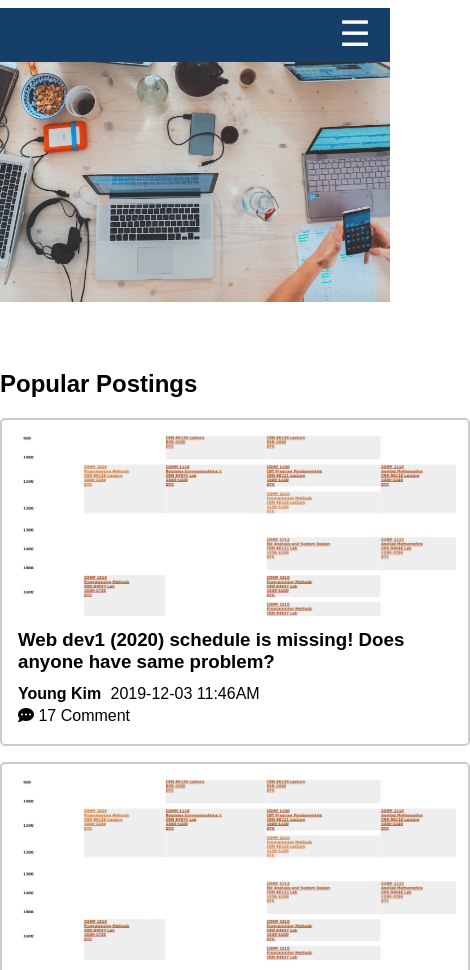
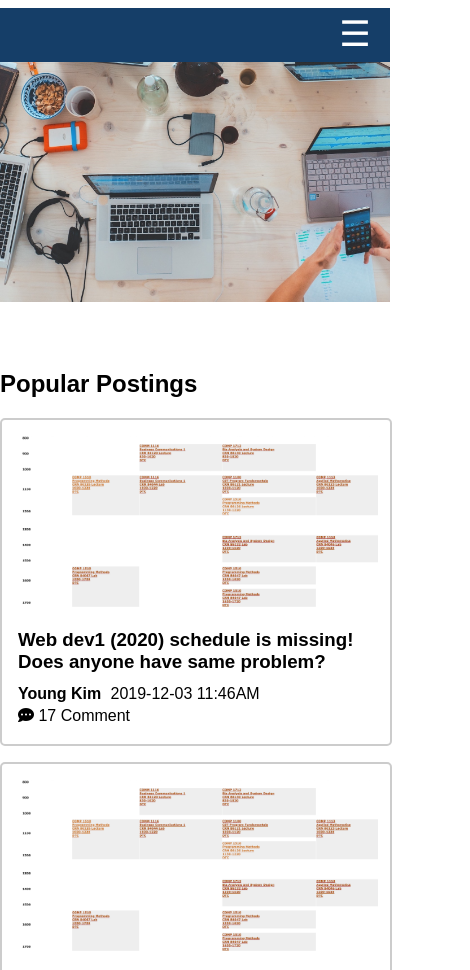
Before and after one commit to chillinYoung/bcit-comp1850-final, a plain HTML site: page index.html in a window 390 px wide. Shown: the part 130-1100 px from the top of the page, 470 px wide, since content can reach past the window. Drawn offline with Linux system fonts and the light colour scheme.

Commit message:
Update responsive.css
change image size of mobile

```diff
--- a/css/responsive.css
+++ b/css/responsive.css
@@ -143,12 +143,12 @@
   }
 
   .post-grid-img {
-    width: 438px;
+    width: 360px;
     height: 180px;
   }
 
   .post-grid-content {
-    width: 470px;
+    width: 392px;
     margin-bottom: 1rem;
   }
 
```
